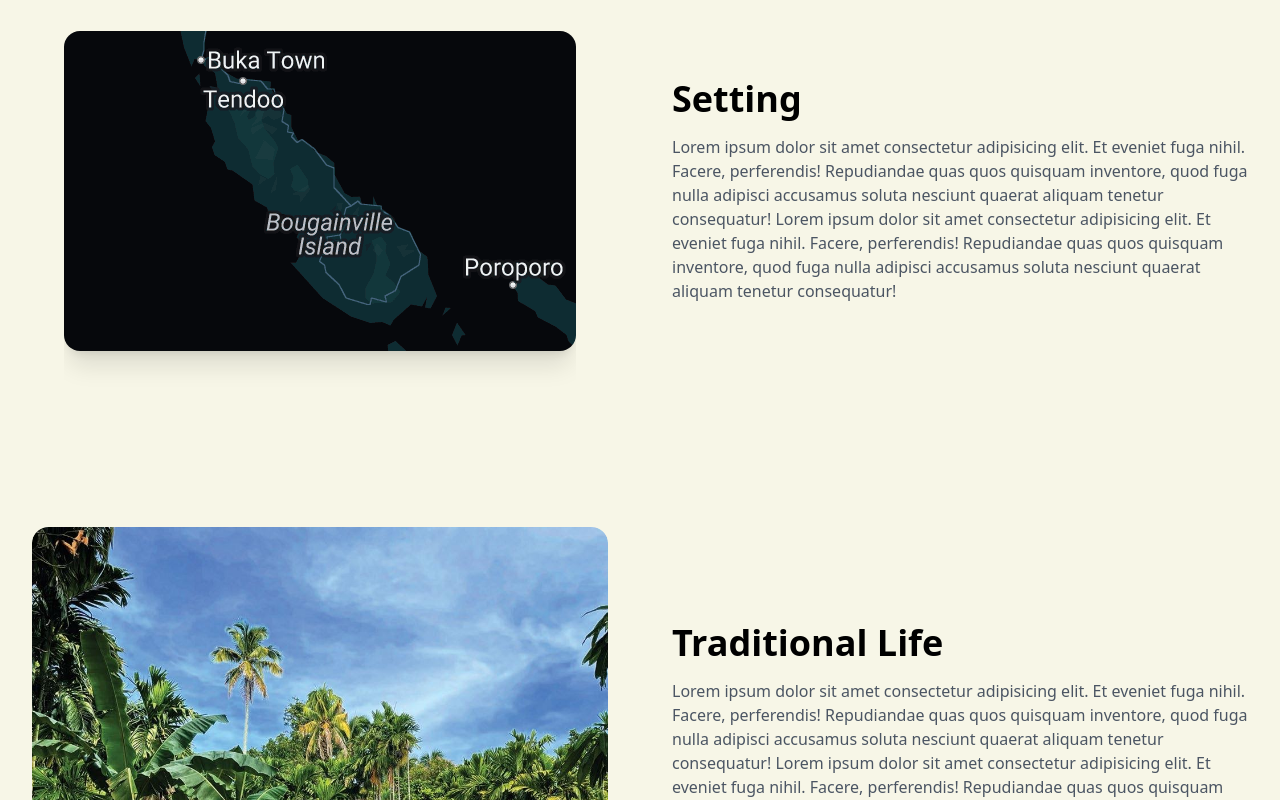
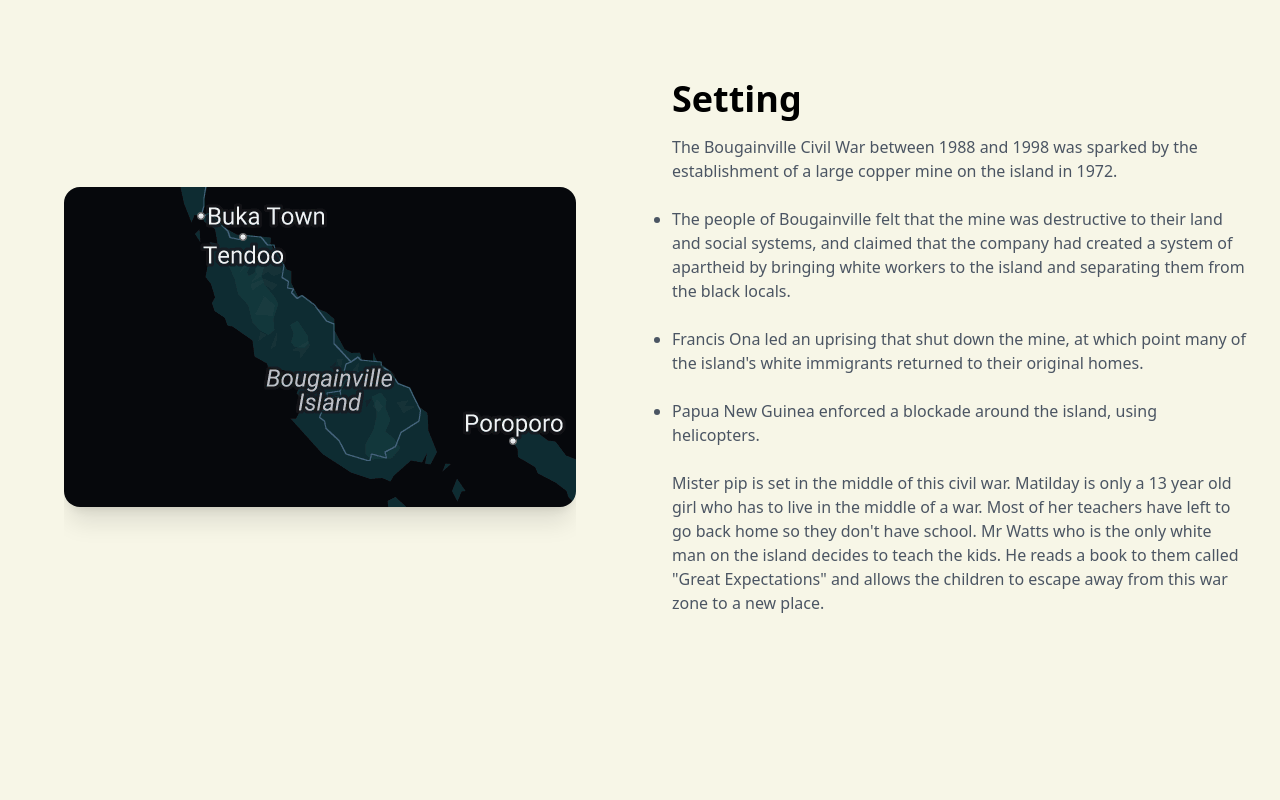
Before and after one commit to st22209/Mister-Pip, a React (Vite) app: page /about in a window 1280 px wide. Shown: the part 1320-2120 px from the top of the page. Built offline with nearby package versions, Linux system fonts and the light colour scheme; no server answers.

Commit message:
feat: Add text to the author page

```diff
--- a/src/pages/about.tsx
+++ b/src/pages/about.tsx
@@ -36,7 +36,7 @@ const ImageText = (props: imageTextProps) => {
 						{props.title}
 					</h2>
 
-					<p className="mt-4 text-gray-600">{props.paragraph}</p>
+					<div className="mt-4 text-gray-600">{props.paragraph}</div>
 				</motion.div>
 			</div>
 		</div>
@@ -102,17 +102,44 @@ const About = () => {
 						side="last"
 						paragraph={
 							<>
-								Lorem ipsum dolor sit amet consectetur
-								adipisicing elit. Et eveniet fuga nihil. Facere,
-								perferendis! Repudiandae quas quos quisquam
-								inventore, quod fuga nulla adipisci accusamus
-								soluta nesciunt quaerat aliquam tenetur
-								consequatur! Lorem ipsum dolor sit amet
-								consectetur adipisicing elit. Et eveniet fuga
-								nihil. Facere, perferendis! Repudiandae quas
-								quos quisquam inventore, quod fuga nulla
-								adipisci accusamus soluta nesciunt quaerat
-								aliquam tenetur consequatur!
+								The Bougainville Civil War between 1988 and 1998
+								was sparked by the establishment of a large
+								copper mine on the island in 1972.
+								<br />
+								<br />
+								<ul className="list-disc">
+									<li>
+										The people of Bougainville felt that the
+										mine was destructive to their land and
+										social systems, and claimed that the
+										company had created a system of
+										apartheid by bringing white workers to
+										the island and separating them from the
+										black locals.
+									</li>
+									<br />
+									<li>
+										Francis Ona led an uprising that shut
+										down the mine, at which point many of
+										the island's white immigrants returned
+										to their original homes.
+									</li>
+									<br />
+									<li>
+										Papua New Guinea enforced a blockade
+										around the island, using helicopters.
+									</li>
+								</ul>
+								<br />
+								Mister pip is set in the middle of this civil
+								war. Matilday is only a 13 year old girl who has
+								to live in the middle of a war. Most of her
+								teachers have left to go back home so they don't
+								have school. Mr Watts who is the only white man
+								on the island decides to teach the kids. He
+								reads a book to them called "Great Expectations"
+								and allows the children to escape away from this
+								war zone to a new place.
 							</>
 						}
 						image={Map}
@@ -126,17 +153,30 @@ const About = () => {
 						side="first"
 						paragraph={
 							<>
-								Lorem ipsum dolor sit amet consectetur
-								adipisicing elit. Et eveniet fuga nihil. Facere,
-								perferendis! Repudiandae quas quos quisquam
-								inventore, quod fuga nulla adipisci accusamus
-								soluta nesciunt quaerat aliquam tenetur
-								consequatur! Lorem ipsum dolor sit amet
-								consectetur adipisicing elit. Et eveniet fuga
-								nihil. Facere, perferendis! Repudiandae quas
-								quos quisquam inventore, quod fuga nulla
-								adipisci accusamus soluta nesciunt quaerat
-								aliquam tenetur consequatur!
+								Traditional life in bougainville was much less
+								advanced than most countries. There was no
+								computers or technoligy like they have here.
+								Students didn't have any books and at the start
+								of the book theres not even any school as all
+								the teachers left.
+								<br />
+								<br />
+								The population is about 200,000 with
+								considerable cultural diversity. English and
+								Pidgin are the languages spoken on the island,
+								along with 21 distinct indigenous languages.
+								Throughout its history, Bougainville has been
+								under German, British and Australian control.
+								<br />
+								<br />
+								The people in Bougainville have a lot of land
+								and natural based sources, like animals, fish,
+								trees, lot's of plants, so Bougainville is very
+								agricultural. Bougainville can also not generate
+								any electricity or medicine by itself, which
+								leaves them on relying for outside help. So you
+								could say they are nowhere near as advanced as
+								many other countries
 							</>
 						}
 						image={Vilage}
@@ -150,17 +190,34 @@ const About = () => {
 						side="last"
 						paragraph={
 							<>
-								Lorem ipsum dolor sit amet consectetur
-								adipisicing elit. Et eveniet fuga nihil. Facere,
-								perferendis! Repudiandae quas quos quisquam
-								inventore, quod fuga nulla adipisci accusamus
-								soluta nesciunt quaerat aliquam tenetur
-								consequatur! Lorem ipsum dolor sit amet
-								consectetur adipisicing elit. Et eveniet fuga
-								nihil. Facere, perferendis! Repudiandae quas
-								quos quisquam inventore, quod fuga nulla
-								adipisci accusamus soluta nesciunt quaerat
-								aliquam tenetur consequatur!
+								The Panguna mines in Bougainville is likely the
+								main way the island made money. The site was at
+								the time the world's largest open-pit
+								copper/gold mine, generating 12% of PNG's GDP
+								and over 45% of the nation's export revenue. The
+								mine also happened to at the center of a
+								decade-long civil war fought between the
+								Bougainville Revolutionary Army and the Papua
+								New Guinea Defense Force in the 1990s.
+								<br />
+								<br />
+								Bougainville Copper Limited, (BCL) was a
+								subsidiary of the British-Australian resources
+								giant Rio Tinto. They owned the mine at the time
+								In 2001. Papua New Guinea National Government
+								also had a 20% shareholder in the mine.
+								<br />
+								<br />
+								After a peace agreement was reached that gave
+								Bougainville autonomy within PNG. Some of the
+								islanders launched a class action lawsuit in the
+								United States against Rio Tinto. After the war
+								the Bougainville government asked Rio Tinto to
+								make contributions to the cleanup but they have
+								refused and so has the australian government.
+								The mine was pumping 110 million cubic meters of
+								waste, contaminated with cyanide and other
+								chemicals, into the sea each year.
 							</>
 						}
 						image={Mine}
@@ -174,17 +231,39 @@ const About = () => {
 						side="first"
 						paragraph={
 							<>
-								Lorem ipsum dolor sit amet consectetur
-								adipisicing elit. Et eveniet fuga nihil. Facere,
-								perferendis! Repudiandae quas quos quisquam
-								inventore, quod fuga nulla adipisci accusamus
-								soluta nesciunt quaerat aliquam tenetur
-								consequatur! Lorem ipsum dolor sit amet
-								consectetur adipisicing elit. Et eveniet fuga
-								nihil. Facere, perferendis! Repudiandae quas
-								quos quisquam inventore, quod fuga nulla
-								adipisci accusamus soluta nesciunt quaerat
-								aliquam tenetur consequatur!
+								The Bougainville conflict, also known as the
+								Bougainville Civil War, was a multi-layered
+								armed conflict fought from 1988 to 1998 in the
+								North Solomons Province of Papua New Guinea
+								between PNG and the secessionist forces of the
+								Bougainville Revolutionary Army, and between the
+								BRA and other armed groups on Bougainville.
+								<br />
+								<br />
+								Conflict over the large mine at Panguna became
+								the source of what has become known as the
+								Bougainville “crisis”. Dissatisfaction over
+								aspects of the mine resulted in disputes and
+								violence that resulted in the Papua New Guinea
+								Defence Force being deployed on the island.
+								<br />
+								<br />
+								The conflict displaced 40,000 of the island's
+								200,000 inhabitants. During the decade long war
+								soldiers burned villages, workers had poor
+								wages, and there an unfair distribution of
+								revenue (less than 1 percent of profits were
+								reinvested in Bougainville) and there was a lot
+								of environmental destruction from the operation.
+								<br />
+								<br />
+								The civil war claimed the lives of about 20,000
+								people and amplified calls for Bougainvillean
+								independence. The Bougainville Peace Agreement,
+								signed between Bougainvillean leaders and Papua
+								New Guinea in 2001, marked the end of the war
+								and guaranteed a referendum on independence, to
+								be held in 2019.
 							</>
 						}
 						image={War}
@@ -198,17 +277,40 @@ const About = () => {
 						side="last"
 						paragraph={
 							<>
-								Lorem ipsum dolor sit amet consectetur
-								adipisicing elit. Et eveniet fuga nihil. Facere,
-								perferendis! Repudiandae quas quos quisquam
-								inventore, quod fuga nulla adipisci accusamus
-								soluta nesciunt quaerat aliquam tenetur
-								consequatur! Lorem ipsum dolor sit amet
-								consectetur adipisicing elit. Et eveniet fuga
-								nihil. Facere, perferendis! Repudiandae quas
-								quos quisquam inventore, quod fuga nulla
-								adipisci accusamus soluta nesciunt quaerat
-								aliquam tenetur consequatur!
+								Adapted by Andrew Adamson from the best-selling
+								novel by Lloyd Jones, Mr Pip is the story of how
+								Mr Watts, a teacher on the war-torn island of
+								Bougainville, helps a young girl survive the
+								violence of her daily life through the power of
+								imagination. Mr Watts reads from his favorite
+								book, “Great Expectations”, and 14-year-old
+								Matilda is transported into the Victorian world,
+								finding inspiration, friendship and hope when
+								her real life is filled with harsh uncertainty
+								and danger.
+								<br />
+								<br />
+								Mr Pip was filmed in the village of Pidia on
+								Bougainville Island, a territory of Papua New
+								Guinea, and in Auckland and Oamaru in New
+								Zealand, between June and September 2011.
+								<br />
+								<br />
+								In Bougainville, the beautiful white sand
+								beaches, lush tropical rainforest, the exotic
+								look of the village buildings and the blue seas
+								and skies made an idyllic backdrop for the
+								lyrical scenes of village life and the
+								developing friendship of Matilda and Mr Watts.
+								The beauty of this environment contrasts sharply
+								with the jolting reality of the harsh wartime
+								parts of the story that take place in the
+								village. The Lloyd Jones novel, Mister Pip, upon
+								which the film is based, was set in Bougainville
+								during the 1990s when the country was torn apart
+								by a war over copper mining and land rights, and
+								most of the story it tells is very close to the
+								experiences of the people there.
 							</>
 						}
 						image={Movie}
```
